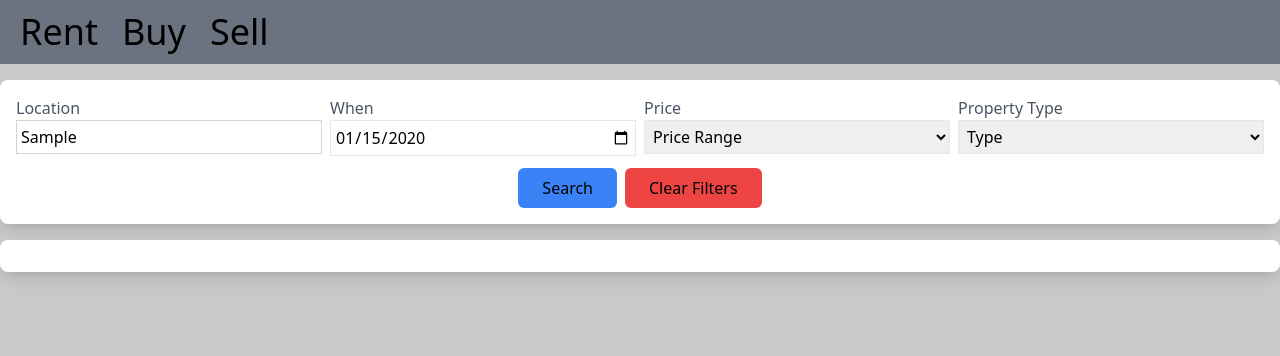
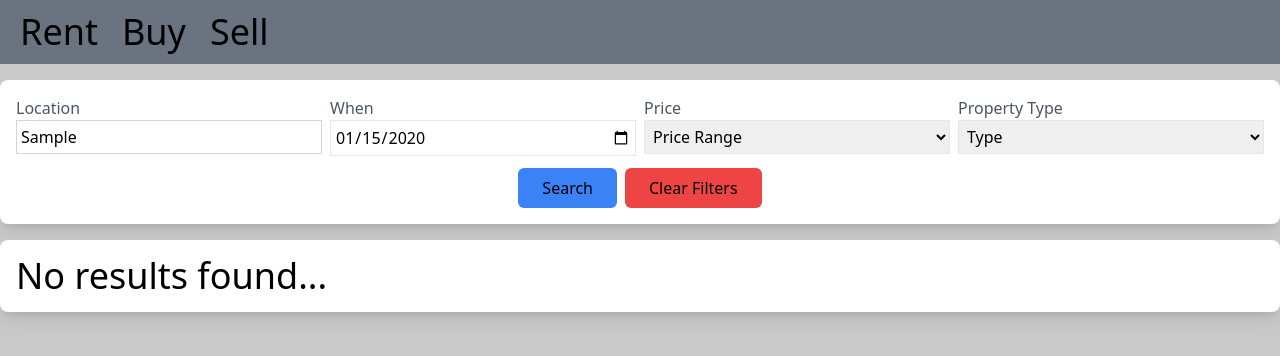
Before and after one commit to Anirudh-02/rent-property-frontend, a React (Vite) app: page / in a window 1280 px wide. Both pictures are taken after typing "Sample", "2020-01-15" into the empty fields and a click on the button "Search". Shown: the top 356 px of the page. Built offline with nearby package versions, Linux system fonts and the light colour scheme.

Commit message:
added no results found text

```diff
--- a/src/components/Properties.jsx
+++ b/src/components/Properties.jsx
@@ -25,7 +25,11 @@ export default function Properties({ availableProperties }) {
     return (
         <>
             <div className="max-w-xs sm:max-w-xl md:max-w-2xl lg:max-w-3xl bg-white rounded-lg shadow-lg xl:max-w-7xl mx-auto p-4 my-4 grid sm:grid-cols-2 lg:grid-cols-3 gap-2">
-                {availableProperties.slice(0, itemsPerPage * page).map((property) => <PropertyItem key={property.id} property={property} />)}
+                {availableProperties.length > 0 ?
+                    availableProperties.slice(0, itemsPerPage * page).map((property) => <PropertyItem key={property.id} property={property} />)
+                    :
+                    <p className="text-4xl">No results found...</p>
+                }
             </div><div ref={loader}></div>
         </>
     )
```
